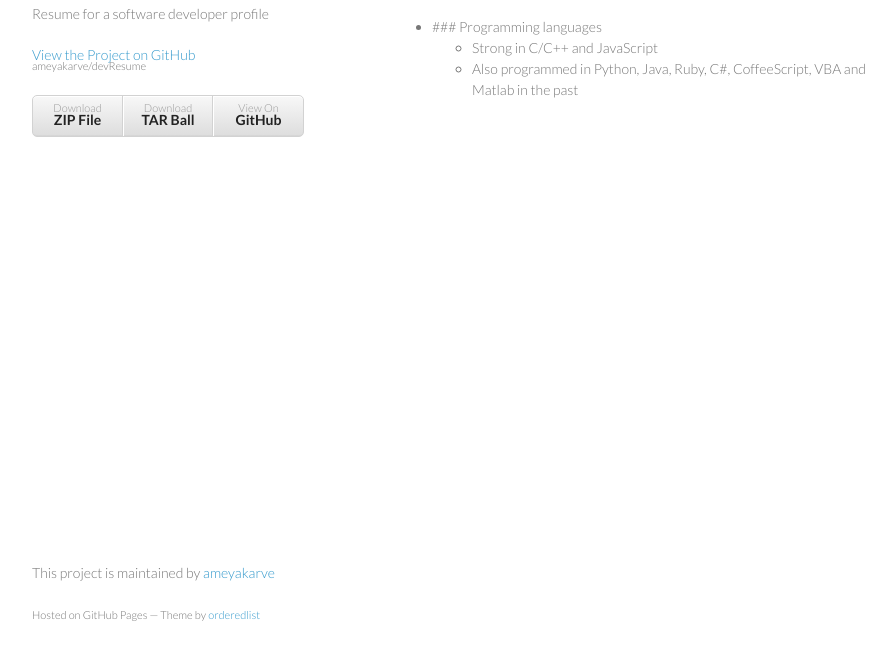
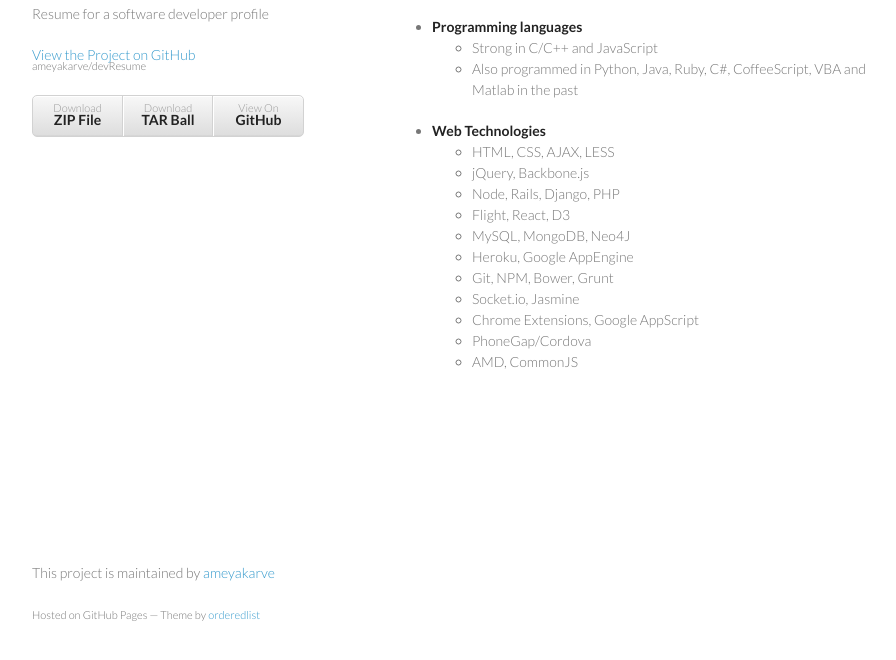
Before and after one commit to ameyakarve/devResume, a plain HTML site: page index.html in a window 1280 px wide. Shown: the part 106-766 px from the top of the page, without its empty margins (178-1074 px from the left). Drawn offline with Linux system fonts and the light colour scheme.

Commit message:
Create gh-pages branch via GitHub

```diff
--- a/index.html
+++ b/index.html
@@ -32,11 +32,29 @@
 <a name="skills" class="anchor" href="#skills"><span class="octicon octicon-link"></span></a>Skills</h2>
 
 <ul>
-<li>### Programming languages
+<li>
+<strong>Programming languages</strong>
 
 <ul>
 <li>Strong in C/C++ and JavaScript</li>
 <li>Also programmed in Python, Java, Ruby, C#, CoffeeScript, VBA and Matlab in the past</li>
+</ul>
+</li>
+<li>
+<strong>Web Technologies</strong>
+
+<ul>
+<li>HTML, CSS, AJAX, LESS</li>
+<li>jQuery, Backbone.js</li>
+<li>Node, Rails, Django, PHP</li>
+<li>Flight, React, D3</li>
+<li>MySQL, MongoDB, Neo4J</li>
+<li>Heroku, Google AppEngine</li>
+<li>Git, NPM, Bower, Grunt</li>
+<li>Socket.io, Jasmine</li>
+<li>Chrome Extensions, Google AppScript</li>
+<li>PhoneGap/Cordova</li>
+<li>AMD, CommonJS</li>
 </ul>
 </li>
 </ul>
--- a/params.json
+++ b/params.json
@@ -1 +1 @@
-{"name":"Devresume","tagline":"Resume for a software developer profile","body":"\r\n***\r\n## Skills\r\n* ### Programming languages\r\n    * Strong in C/C++ and JavaScript\r\n    * Also programmed in Python, Java, Ruby, C#, CoffeeScript, VBA and Matlab in the past","google":"","note":"Don't delete this file! It's used internally to help with page regeneration."}
+{"name":"Devresume","tagline":"Resume for a software developer profile","body":"***\r\n## Skills\r\n* **Programming languages**\r\n    * Strong in C/C++ and JavaScript\r\n    * Also programmed in Python, Java, Ruby, C#, CoffeeScript, VBA and Matlab in the past\r\n* **Web Technologies**\r\n    * HTML, CSS, AJAX, LESS\r\n    * jQuery, Backbone.js\r\n    * Node, Rails, Django, PHP\r\n    * Flight, React, D3\r\n    * MySQL, MongoDB, Neo4J\r\n    * Heroku, Google AppEngine\r\n    * Git, NPM, Bower, Grunt\r\n    * Socket.io, Jasmine\r\n    * Chrome Extensions, Google AppScript\r\n    * PhoneGap/Cordova\r\n    * AMD, CommonJS\r\n","google":"","note":"Don't delete this file! It's used internally to help with page regeneration."}
```
